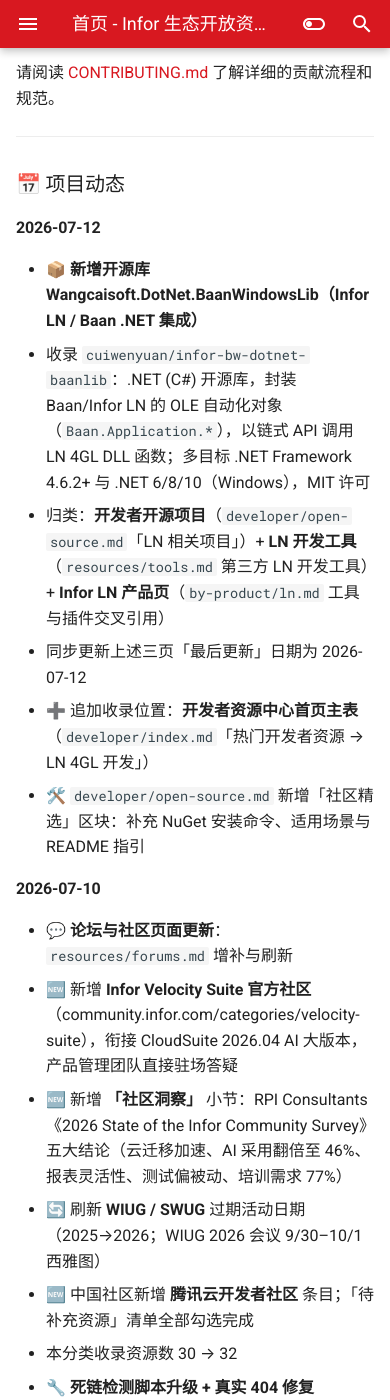
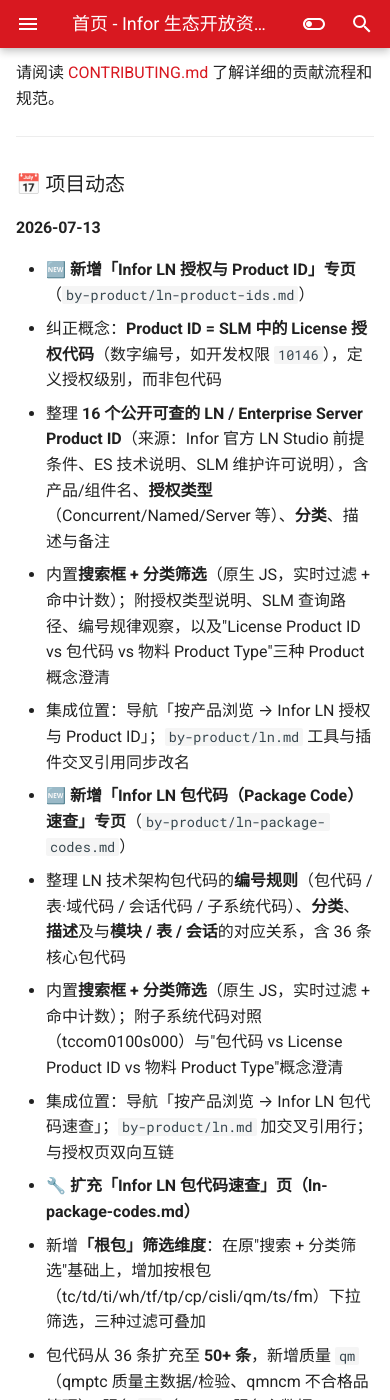
Before and after one commit to cuiwenyuan/infor-ecosystem-open-resources, an MkDocs documentation site: the page built from docs/index.md, in a window 390 px wide and 1400 px high, scrolled down 5485 px. Built offline with MkDocs 1.6.1 and Material for MkDocs 9.7.7, drawn with Linux system fonts in a browser that asks for light colours; comment, search, counter and statistics services are not loaded; some of the changed text lies outside the part shown.

Commit message:
新增 Infor LN 授权(Product ID)与包代码(Package Code)两张速查专页
- 新建 by-product/ln-product-ids.md：Product ID = SLM License 授权代码（如开发权限 10146），整理 16 个公开可查 ID，含授权类型/分类/SLM 查询路径/编号规律，附三种 Product 概念澄清；搜索 + 分类筛选
- 新建 by-product/ln-package-codes.md：LN 技术包代码速查，编号规则 + 50+ 包代码（含 qm/ts/fm/cisli/tdedi 等根包与真实会话代码）；搜索 + 分类 + 根包三重筛选
- mkdocs.yml：导航新增「Infor LN 授权与 Product ID」「Infor LN 包代码速查」；两页与 ln.md 双向互链
- index.md：项目动态新增 2026-07-13 条目，首页最后更新 → 2026-07-13
- extra.css：新增 .pid-* 工具栏/表格样式（复用主题变量，深浅色自适应）
- .workbuddy/memory：记录本次工作

```diff
--- a/docs/assets/css/extra.css
+++ b/docs/assets/css/extra.css
@@ -657,3 +657,96 @@
   max-width: 600px;
   margin: 0 auto;
 }
+
+/* ---------------------------------------------------------------------------
+   21. LN Product ID 速查（搜索 / 筛选工具栏 + 表格）
+   --------------------------------------------------------------------------- */
+
+.pid-toolbar {
+  display: flex;
+  flex-wrap: wrap;
+  align-items: center;
+  gap: 0.6rem;
+  margin: 1rem 0 1.2rem;
+  padding: 0.8rem 1rem;
+  background: var(--md-code-bg-color);
+  border: 1px solid var(--md-default-fg-color--lightest);
+  border-radius: 0.4rem;
+}
+
+.pid-input {
+  flex: 1 1 240px;
+  min-width: 200px;
+  padding: 0.5rem 0.8rem;
+  font-size: 0.9rem;
+  color: var(--md-default-fg-color);
+  background: var(--md-default-bg-color);
+  border: 1px solid var(--md-default-fg-color--lightest);
+  border-radius: 0.3rem;
+  outline: none;
+  transition: border-color 0.15s ease, box-shadow 0.15s ease;
+}
+
+.pid-input:focus {
+  border-color: var(--md-primary-fg-color);
+  box-shadow: 0 0 0 2px var(--md-accent-fg-color--transparent);
+}
+
+.pid-select {
+  padding: 0.5rem 0.8rem;
+  font-size: 0.9rem;
+  color: var(--md-default-fg-color);
+  background: var(--md-default-bg-color);
+  border: 1px solid var(--md-default-fg-color--lightest);
+  border-radius: 0.3rem;
+  cursor: pointer;
+}
+
+.pid-count {
+  font-size: 0.8rem;
+  color: var(--md-default-fg-color--light);
+  white-space: nowrap;
+}
+
+.pid-table {
+  width: 100%;
+  border-collapse: collapse;
+  font-size: 0.88rem;
+}
+
+.pid-table th,
+.pid-table td {
+  padding: 0.6rem 0.8rem;
+  border-bottom: 1px solid var(--md-default-fg-color--lightest);
+  text-align: left;
+  vertical-align: top;
+}
+
+.pid-table thead th {
+  background: var(--md-primary-fg-color);
+  color: var(--md-primary-bg-color);
+  font-weight: 600;
+}
+
+.pid-table tbody tr:nth-child(even) {
+  background: rgba(0, 0, 0, 0.02);
+}
+
+[data-md-color-scheme="slate"] .pid-table tbody tr:nth-child(even) {
+  background: rgba(255, 255, 255, 0.02);
+}
+
+.pid-table tbody tr:hover {
+  background: rgba(var(--md-primary-fg-color--rgb), 0.04);
+}
+
+@media (max-width: 600px) {
+  .pid-table {
+    font-size: 0.8rem;
+  }
+
+  .pid-table th,
+  .pid-table td {
+    padding: 0.45rem 0.5rem;
+  }
+}
--- a/docs/index.md
+++ b/docs/index.md
@@ -134,7 +134,7 @@
 
 </div>
 
-> 最后更新：2026-07-10
+> 最后更新：2026-07-13
 
 !!! tip "📢 广告合作"
     本站面向 Infor 生态服务商提供精准推广服务（推荐位 / 招聘发布等），详见 [广告合作方案](sponsorship.md)。
@@ -159,6 +159,20 @@
 ---
 
 ### 📅 项目动态
+
+#### 2026-07-13
+- 🆕 **新增「Infor LN 授权与 Product ID」专页**（`by-product/ln-product-ids.md`）
+  - 纠正概念：**Product ID = SLM 中的 License 授权代码**（数字编号，如开发权限 `10146`），定义授权级别，而非包代码
+  - 整理 **16 个公开可查的 LN / Enterprise Server Product ID**（来源：Infor 官方 LN Studio 前提条件、ES 技术说明、SLM 维护许可说明），含产品/组件名、**授权类型**（Concurrent/Named/Server 等）、**分类**、描述与备注
+  - 内置**搜索框 + 分类筛选**（原生 JS，实时过滤 + 命中计数）；附授权类型说明、SLM 查询路径、编号规律观察，以及"License Product ID vs 包代码 vs 物料 Product Type"三种 Product 概念澄清
+  - 集成位置：导航「按产品浏览 → Infor LN 授权与 Product ID」；`by-product/ln.md` 工具与插件交叉引用同步改名
+- 🆕 **新增「Infor LN 包代码（Package Code）速查」专页**（`by-product/ln-package-codes.md`）
+  - 整理 LN 技术架构包代码的**编号规则**（包代码 / 表·域代码 / 会话代码 / 子系统代码）、**分类**、**描述**及与**模块 / 表 / 会话**的对应关系，含 36 条核心包代码
+  - 内置**搜索框 + 分类筛选**（原生 JS，实时过滤 + 命中计数）；附子系统代码对照（tccom0100s000）与"包代码 vs License Product ID vs 物料 Product Type"概念澄清
+  - 集成位置：导航「按产品浏览 → Infor LN 包代码速查」；`by-product/ln.md` 加交叉引用行；与授权页双向互链
+- 🔧 **扩充「Infor LN 包代码速查」页（ln-package-codes.md）**
+  - 新增**「根包」筛选维度**：在原"搜索 + 分类筛选"基础上，增加按根包（tc/td/ti/wh/tf/tp/cp/cisli/qm/ts/fm）下拉筛选，三种过滤可叠加
+  - 包代码从 36 条扩充至 **50+ 条**，新增质量 `qm`（qmptc 质量主数据/检验、qmncm 不合格品管理）、服务 `ts`（tsmdm 服务主数据、tssoc 服务订单、tsmsc 维护销售订单、tstdm 售后服务）、货运 `fm`、EDI `tdedi` 等根包与子包，并补充各包的真实典型会话代码（如 qmptc2220m000、tsmdm1100m100）
 
 #### 2026-07-12
 - 📦 **新增开源库 Wangcaisoft.DotNet.BaanWindowsLib（Infor LN / Baan .NET 集成）**
--- a/mkdocs.yml
+++ b/mkdocs.yml
@@ -184,6 +184,8 @@
   - 中国: by-region/china.md
 - 按产品浏览:
   - Infor LN: by-product/ln.md
+  - Infor LN 授权与 Product ID: by-product/ln-product-ids.md
+  - Infor LN 包代码速查: by-product/ln-package-codes.md
   - Infor M3: by-product/m3.md
   - CloudSuite Industrial: by-product/csi.md
   - Infor WMS: by-product/wms.md
```
Also changed, not shown: .workbuddy/memory/2026-07-13.md (added, +55 -0 lines), docs/by-product/ln-package-codes.md (added, +217 -0 lines), docs/by-product/ln-product-ids.md (added, +182 -0 lines), docs/by-product/ln.md (+3 -1 lines).
